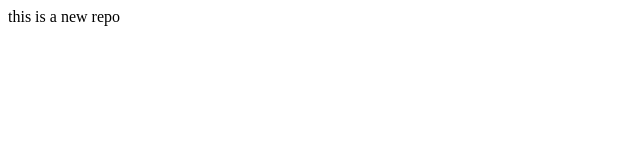
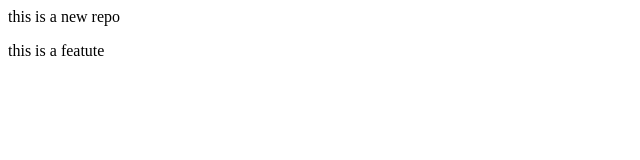
Before and after one commit to Anilsaini6088/local-repo, a plain HTML site: page index.html in a window 1280 px wide. Shown: the full height of the page, 0-640 px from the left. Drawn offline with Linux system fonts and the light colour scheme.

Commit message:
add new branch

```diff
--- a/index.html
+++ b/index.html
@@ -1 +1,2 @@
 <p>this is a new repo</p>
+<p>this is a featute</p>
```
Also changed, not shown: 1 other file.
